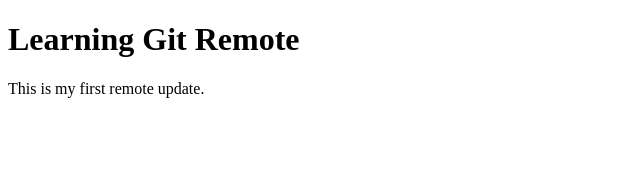
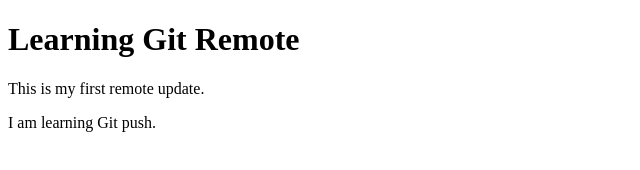
Before and after one commit to Hanisha-Chandrasekaran/Remote_Practice, a plain HTML site: page index.html in a window 1280 px wide. Shown: the whole page, without its empty margins (0-640 px from the left). Drawn offline with Linux system fonts and the light colour scheme.

Commit message:
Added Git push paragraph

```diff
--- a/index.html
+++ b/index.html
@@ -6,5 +6,6 @@
 <body>
     <h1>Learning Git Remote</h1>
     <p>This is my first remote update.</p>
+    <p>I am learning Git push.</p>
 </body>
 </html>
```
